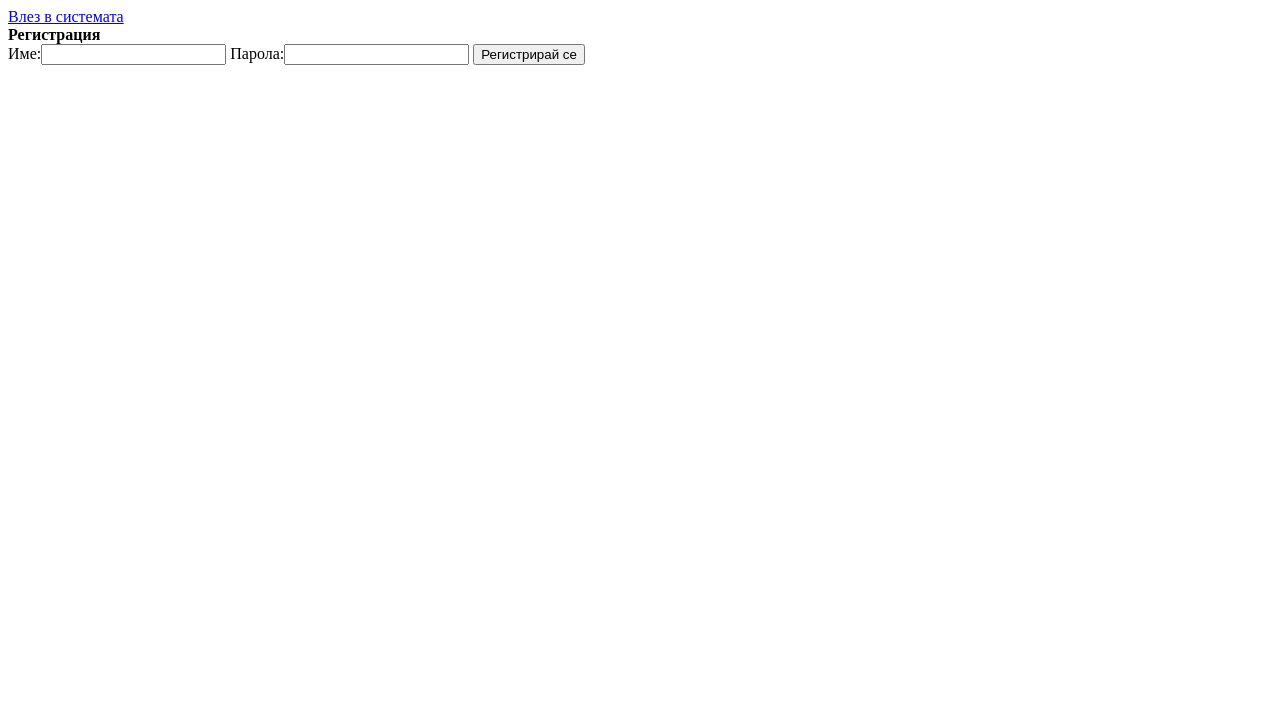
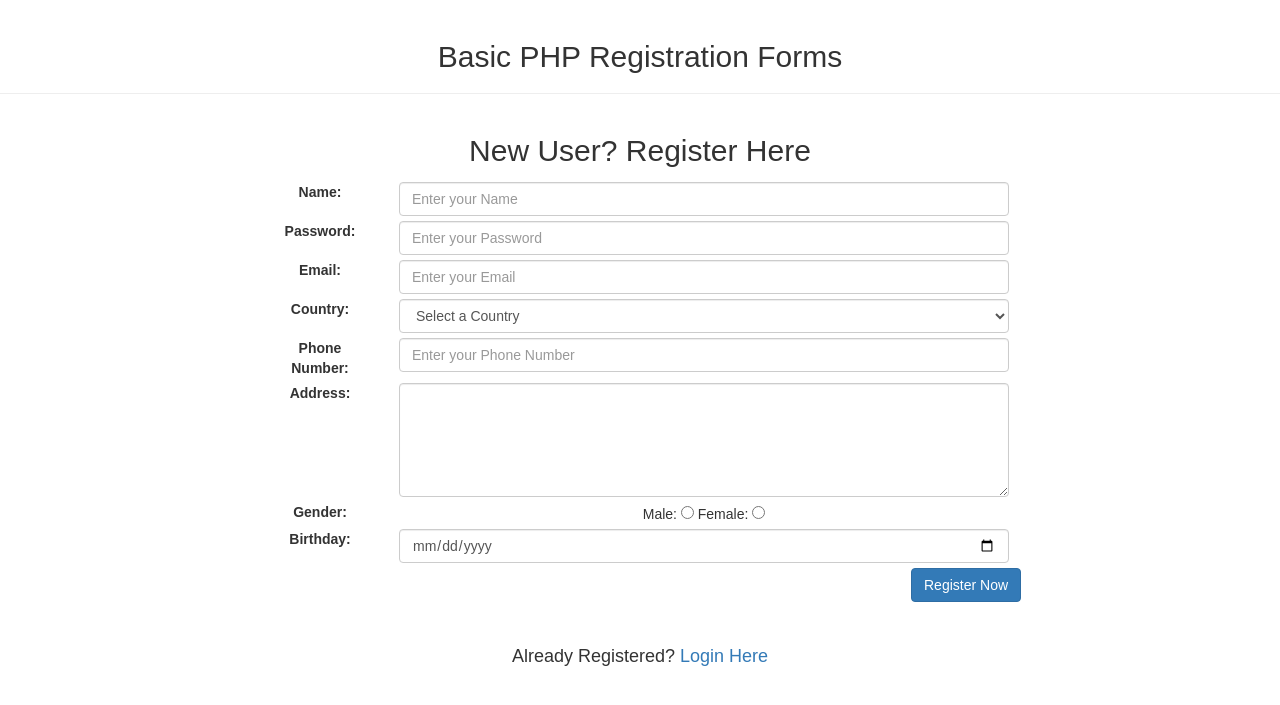
Before and after one commit to ferrarifan1/phpProjects, a PHP site: page /registration.php in a window 1280 px wide. Shown: the top 705 px of the page. Run offline with PHP 8.4, Linux system fonts and the light colour scheme; data that the repository does not hold is empty.

Commit message:
Update registration.php
this is the actual registration page

```diff
--- a/HW_ferarifan1_Rabota-s-MySQL---lekciya-5_2013-10-09_18-35/Homework3/registration.php
+++ b/HW_ferarifan1_Rabota-s-MySQL---lekciya-5_2013-10-09_18-35/Homework3/registration.php
@@ -1,72 +1,171 @@
 <!DOCTYPE html>
-<html>
+<?php
+session_start();
+$con = mysqli_connect("localhost", "root", "", "php");
+?>
+
+<html lang="en">
 <head>
-        <meta http-equiv="Content-Type" content="text/html; charset=UTF-8">
-        <title></title>
+    <meta charset="UTF-8">
+    <title>Registration</title>
+    <!-- Latest compiled and minified CSS & JS -->
+    <link rel="stylesheet" href="https://maxcdn.bootstrapcdn.com/bootstrap/3.3.6/css/bootstrap.min.css" integrity="sha384-1q8mTJOASx8j1Au+a5WDVnPi2lkFfwwEAa8hDDdjZlpLegxhjVME1fgjWPGmkzs7" crossorigin="anonymous">
+    <script src="https://code.jquery.com/jquery.js"></script>
+    <script src="https://maxcdn.bootstrapcdn.com/bootstrap/3.3.6/js/bootstrap.min.js" integrity="sha384-0mSbJDEHialfmuBBQP6A4Qrprq5OVfW37PRR3j5ELqxss1yVqOtnepnHVP9aJ7xS" crossorigin="anonymous"></script>
 </head>
+<style>
+  body {
+    font-family: sans-serif;
+    padding: 0;
+    margin: 0;
+  }
+  .row {
+      padding-bottom: 5px;
+  }
+  </style>
 <body>
-        <a href="index.php" >Влез в системата</a>
+
+   <br>
+  <h2 class="text-center">Basic PHP Registration Forms</h2>
+  <hr>
+  <div class="container text-center" style="width: 60%;">
+    <div class="row">
+      <div class="col-md-12">
+        <h2 class="text-center">New User? Register Here</h2>
+      </div>
+    </div>
+    <form action="registration.php" method="post" enctype="multipart/form-data">
+      <div class="form-group">
+        <div class="row">
+          <div class="col-md-2">
+            <strong>Name:</strong>
+          </div>
+          <div class="col-md-10">
+            <input class="form-control" type="text" name="user_name" placeholder="Enter your Name" required="required" />
+          </div>
+        </div>
+        <div class="row">
+          <div class="col-md-2">
+            <strong>Password:</strong>
+          </div>
+          <div class="col-md-10">
+            <input class="form-control" type="password" name="user_pass" placeholder="Enter your Password" required="required"/>
+          </div>
+        </div>
+        <div class="row">
+          <div class="col-md-2">
+            <strong>Email:</strong>
+          </div>
+          <div class="col-md-10">
+            <input class="form-control" type="text" name="user_email" placeholder="Enter your Email" required="required"/>
+          </div>
+        </div>
+        <div class="row">
+          <div class="col-md-2">
+            <strong>Country:</strong>
+          </div>
+          <div class="col-md-10">
+            <select class="form-control" name="user_country" required="required">
+              <option>Select a Country</option>
+              <option>India</option>
+              <option>USA</option>
+              <option>Canada</option>
+              <option>Mexico</option>
+              <option>United Kingdom</option>
+            </select>
+          </div>
+        </div>
+        <div class="row">
+          <div class="col-md-2">
+            <strong>Phone Number:</strong>
+          </div>
+          <div class="col-md-10">
+            <input class="form-control" type="text" name="user_no" placeholder="Enter your Phone Number" required="required"/>
+          </div>
+        </div>
+        <div class="row">
+          <div class="col-md-2">
+            <strong>Address:</strong>
+          </div>
+          <div class="col-md-10">
+            <textarea class="form-control" name="user_address" cols="20" rows="5"></textarea>
+          </div>
+        </div>
+        <div class="row">
+          <div class="col-md-2">
+            <strong>Gender:</strong>
+          </div>
+          <div class="col-md-10">
+            Male:&nbsp;<input class="form-check-label" type="radio" name="user_gender" value="Male" />
+            Female:&nbsp;<input class="form-check-label" type="radio" name="user_gender" value="Female" />
+          </div>
+        </div>
+        <div class="row">
+          <div class="col-md-2">
+            <strong>Birthday:</strong>
+          </div>
+          <div class="col-md-10">
+            <input class="form-control" type="date" name="user_b_day" required="required"/>
+          </div>
+        </div>
+        <div class="row">
+          <div class="col-md-10">&nbsp;
+          </div>
+          <div class="col-md-2">
+            <div class="form-group">
+              <input align="right" type="submit" class="btn btn-primary" name="register" value="Register Now">
+            </div>
+          </div>
+        </div>
+    </div>
+    </form>
+  </div>
+  <h4 class="text-center">Already Registered? <a href="login.php" title="Login Here" target="_blank">Login Here</a></h4>
   <?php
-        error_reporting(E_ALL & ~E_NOTICE & ~E_USER_NOTICE);
-        mb_internal_encoding('utf-8');
-$connection=  mysqli_connect('localhost', 'root', 'qwerty', 'homework3');
-        mb_internal_encoding('UTF-8');
-        mysql_query('SET NAMES utf8');
-$username= trim($_POST['username']);
-$username=  mysqli_real_escape_string($connection,$username);
-$password= trim($_POST['password']);
-$password=  mysqli_real_escape_string($connection,$password);
-$var=false;
-
-
-if($_POST){
-
-  $samename = mysqli_query($connection,"SELECT username FROM registered WHERE username='".$username."'");
-	if($samename->num_rows > 0){
-	echo "<p>Името вече е използвано.</p>";
-	echo '<a href="registration.php">Опитайте да се регистрирате отново</a>';
-	exit;
+  if(isset($_POST['register'])){
+    // getting text info and save into local variable
+    $user_name = mysqli_real_escape_string($con, $_POST['user_name']);
+    $user_pass = mysqli_real_escape_string($con, $_POST['user_pass']);
+    $user_email = mysqli_real_escape_string($con, $_POST['user_email']);
+    $user_country = mysqli_real_escape_string($con, $_POST['user_country']);
+    $user_gender = mysqli_real_escape_string($con, $_POST['user_gender']);
+    $user_no = mysqli_real_escape_string($con, $_POST['user_no']);
+    $user_address = mysqli_real_escape_string($con, $_POST['user_address']);
+    $user_b_day = mysqli_real_escape_string($con, $_POST['user_b_day']);
+    $register_date = mysqli_real_escape_string($con, date("Y/m/d"));
+    // If forms are blank, alert
+     if($user_address == '' OR $user_country == '' OR $user_gender == ''){
+        echo "<script>alert('Please fill out all of the fields.');</script>";
+        exit();
      }
-
-
-
-
-    if(mb_strlen($username)<5 || mb_strlen($password)<5 ){
-
-        echo 'Името или паралата са прекалено къси';
+     // email validation, alert
+     if(!filter_var($user_email, FILTER_VALIDATE_EMAIL)){
+        echo "<script>alert('Your email is not valid.');</script>";
+        exit();
+     }
+     // password length check
+     if(strlen($user_pass) < 8){
+        echo "<script>alert('Please make your password 8 characters or longer.');</script>";
+        exit();
+     }
+     $sel_email = "select * from register_user where user_email ='$user_email'" ;
+     $run_email = mysqli_query($con,$sel_email);
+     $check_email = mysqli_num_rows($run_email);
+     if($check_email==1){
+        echo "<script>alert('This email is already registered. Try another email, please.');</script>";
+        exit();
+     }
+     else {
+      $_SESSION['user_email']=$user_email;
+      $insert = "insert into register_user (user_name,user_pass,user_email,user_country,user_no,user_address,user_gender,user_b_day,user_image,register_date) values ('$user_name','$user_pass','$user_email','$user_country','$user_no','$user_address','$user_gender','$user_b_day','$register_date', NOW())";
+      $run_insert = mysqli_query($con, $insert);
+        if($run_insert){
+          echo "<script>alert('Registration was successful. Welcome');</script>";
+          echo "<script>window.open('home.php','_self');</script>";
         }
      }
-
-$sql= ' INSERT INTO registered (username,password)
-                             VALUES("'.$username.'","'.$password.'") ';
-if(mysqli_query($connection, $sql)){
-   // header('Location:index.php');
   }
-
-
-
-
-
-
   ?>
-        <form name="aaa" method="POST" action="registration.php" >
-
-<strong>Регистрация</strong><br>
-Име:<input type="text" name="username">
-Парола:<input type="password" name="password">
-
-
-<input type="submit" value="Регистрирай се" >
-</form>
-
-
-
-
-
-
-
-
-
 
 </body>
 </html>
```
Lines whose indentation alone changed are shown as unchanged.
